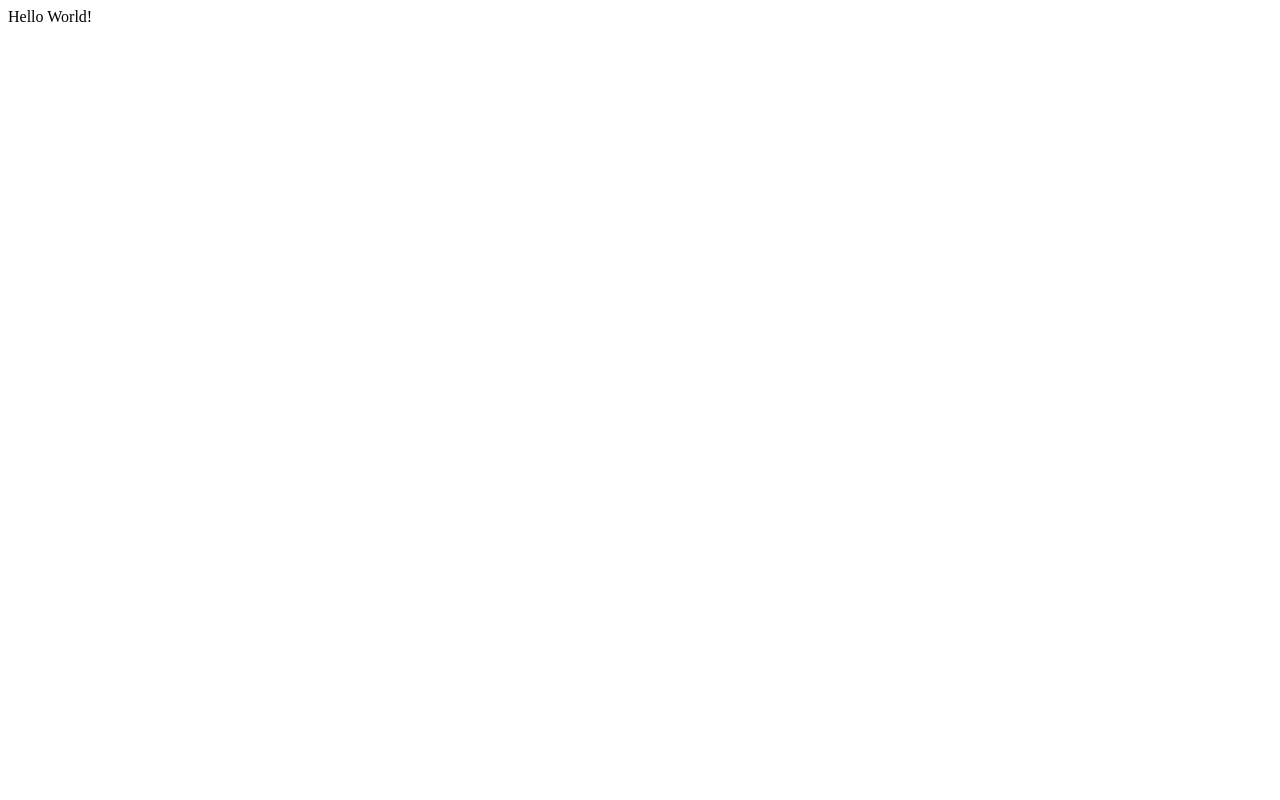
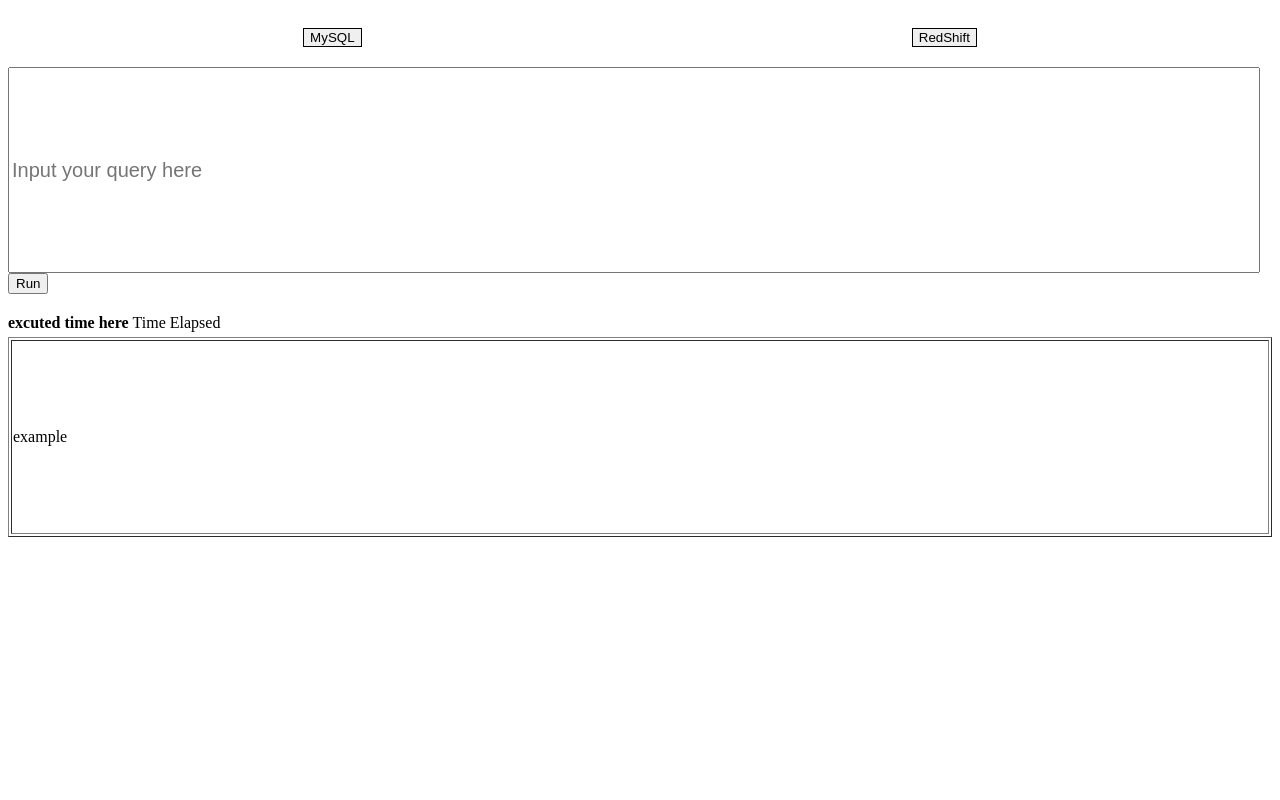
Before and after one commit to billgoo/cs527, a Flask app: page / in a window 1280 px wide. Before the commit the page is almost empty. Run offline with Flask 2, Linux system fonts and the light colour scheme.

Commit message:
add basic UI

```diff
--- a/app.py
+++ b/app.py
@@ -1,11 +1,13 @@
-from flask import Flask
+from flask import Flask, render_template
 
 app = Flask(__name__)
 
 
 @app.route('/')
-def hello_world():
-    return 'Hello World!'
+def index():
+    return render_template('index.html')
+
+
 
 
 if __name__ == '__main__':
--- a/static/css/style.css
+++ b/static/css/style.css
@@ -0,0 +1,32 @@
+.choiceButtonRow {
+    display: flex;
+    justify-content: space-around;
+    padding: 20px;
+}
+
+.choiceButton {
+    border: 1px solid black;
+}
+
+.inputForm {
+    padding-bottom: 20px;
+}
+
+.inputBox {
+    width: calc(100% - 20px);
+    min-height:200px;
+    font-size: 20px;
+}
+
+.runningTimeBox {
+    padding-bottom: 5px;
+}
+
+.runningTimeRes {
+    font-weight: bold;
+}
+
+.resultBox {
+    width: 100%;
+    min-height: 200px;
+}
--- a/templates/index.html
+++ b/templates/index.html
@@ -2,9 +2,29 @@
 <html lang="en">
 <head>
     <meta charset="UTF-8">
-    <title>Title</title>
+    <title>CS 527 Project 1</title>
+    <link rel="stylesheet" href="/static/css/style.css">
 </head>
+
 <body>
+    <div class="choiceButtonRow">
+        <button class="choiceButton" id="" type="button">MySQL</button>
+        <button class="choiceButton" id="" type="button">RedShift</button>
+    </div>
+        <form class="inputForm" action="" method="post" id="">
+            <input class="inputBox" type="text" name="query" value="" placeholder="Input your query here" row="10" />
+            <input class="" id="" type="submit" value="Run" />
+        </form>
+    <div class="runningTimeBox">
+        <span class="runningTimeBox runningTimeRes" id="">{{ 'excuted time here' }} </span> Time Elapsed
+    </div>
+    <div>
+        <table class="resultBox" id="" border="">
+            <tr>
+                <td>example</td>
+            </tr>
+        </table>
+    </div>
+</body>
 
-</body>
 </html>
```
